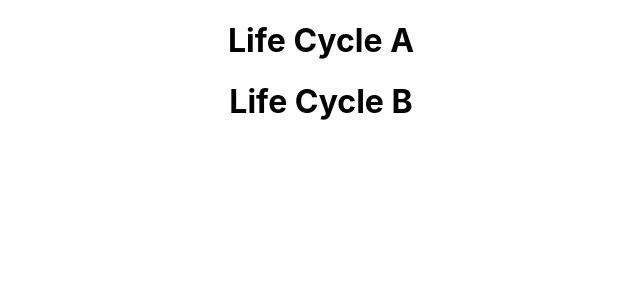
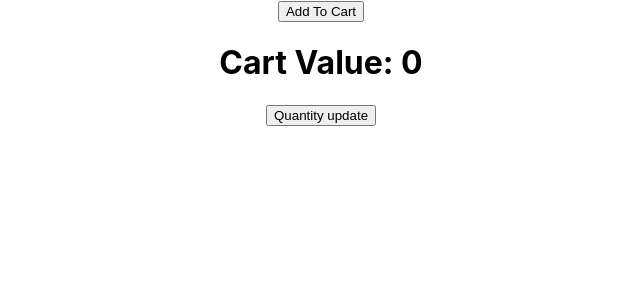
Before and after one commit to myselfswk/reactjs, a React (Create React App) app: page / in a window 1280 px wide. Shown: the top 300 px of the page, without its empty margins (319-959 px from the left). Built offline with nearby package versions, Linux system fonts and the light colour scheme.

Commit message:
add file
add product Class

```diff
--- a/src/App.js
+++ b/src/App.js
@@ -1,5 +1,5 @@
 import React from "react";
-import LifeCycleA from "./Component/LifeCycleA";
+import Product from "./Component/Product";
 
 import './App.css';
 
@@ -7,7 +7,7 @@ class App extends React.Component {
   render() {
     return (
       <div className="App">
-        <LifeCycleA></LifeCycleA>
+        <Product></Product>
       </div>
     );
   }
--- /dev/null
+++ b/src/Component/Product.jsx
@@ -0,0 +1,76 @@
+import React, { Component } from 'react';
+
+class Product extends Component {
+
+    constructor(props) {
+        super(props)
+
+        this.state = {
+            productID: '',
+            quantity: 0
+        }
+    }
+
+    addToCart = (pid) => {
+        this.setState({
+            productID: pid,
+            quantity: this.state.quantity + 1
+        })
+    }
+
+    render() {
+        return (
+            <div>
+                <button onClick={() => this.addToCart(1)}>Add To Cart</button>
+                <Cart productID={this.state.productID} quantity={this.state.quantity}></Cart>
+            </div>
+        );
+    }
+}
+
+class Cart extends Component {
+    constructor(props) {
+        super(props)
+
+        this.state = {
+            quantity: this.props.quantity
+        }
+    }
+
+    // updateQuantity = () => {
+    //     this.setState({
+    //         quantity: this.state.quantity + 1
+    //     })
+    // } // we already done this in product class
+
+    static getDerivedStateFromProps(props, state){
+        console.log(props.quantity);
+        console.log(state.quantity);
+
+        if (props.quantity !== state.quantity){
+            return {
+                quantity: props.quantity
+            }
+        }
+        return null;
+    }
+
+    componentDidMount() {
+        console.log("Component did mount by cart class");
+    }
+
+    componentDidUpdate(prevProps, prevState) {
+        console.log("Component did update by cart class");
+    }
+
+    render() {
+        return (
+            <div>
+                <h1>Cart Value: {this.state.quantity}</h1>
+                <button onClick={this.updateQuantity}>Quantity update</button>
+            </div>
+        );
+    }
+}
+
+export default Product;
```
Also changed, not shown: src/Rough.txt.
